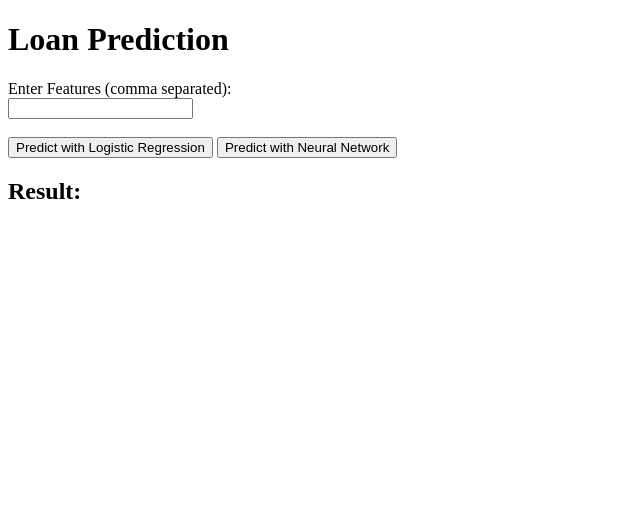
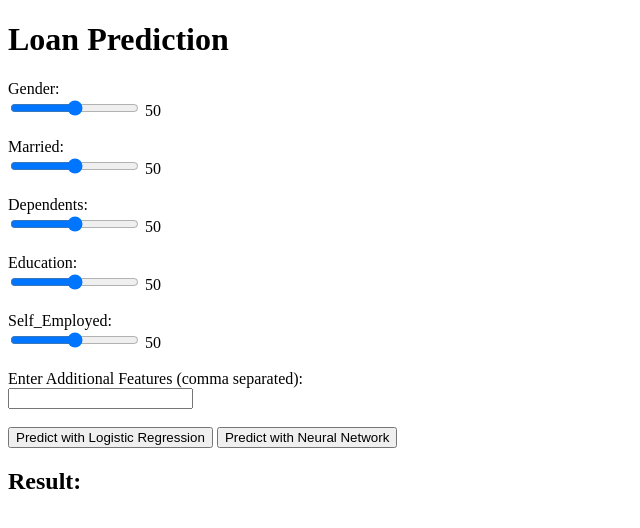
Before and after one commit to NataliiaShevchenko620/Finance_loan_approval_prediction_data, a Python web app: template templates/Index.html in a window 1280 px wide. Shown: the top 528 px of the page, without its empty margins (0-640 px from the left). Run offline with Jinja, Linux system fonts and the light colour scheme; the template is opened without the code that fills it, so the values that code supplies are empty.

Commit message:
Added fixed HTML

```diff
--- a/templates/Index.html
+++ b/templates/Index.html
@@ -8,16 +8,49 @@
 <body>
     <h1>Loan Prediction</h1>
     <form id="predictionForm">
-        <label for="features">Enter Features (comma separated):</label><br>
-        <input type="text" id="features" name="features" required><br><br>
+        <label for="feature1">Gender:</label><br>
+        <input type="range" id="feature1" name="Gender" min="-100000" max="100000" step="1" oninput="updateValue(this.value, 'value1')">
+        <span id="value1">50</span><br><br>
+
+        <label for="feature2">Married:</label><br>
+        <input type="range" id="feature2" name="Married" min="0" max="100" step="1" oninput="updateValue(this.value, 'value2')">
+        <span id="value2">50</span><br><br>
+
+        <label for="feature3">Dependents:</label><br>
+        <input type="range" id="feature3" name="Dependents" min="0" max="100" step="1" oninput="updateValue(this.value, 'value3')">
+        <span id="value3">50</span><br><br>
+
+        <label for="feature4">Education:</label><br>
+        <input type="range" id="feature4" name="Education" min="0" max="100" step="1" oninput="updateValue(this.value, 'value4')">
+        <span id="value4">50</span><br><br>
+
+        <label for="feature5">Self_Employed:</label><br>
+        <input type="range" id="feature5" name="Self_Employed" min="0" max="100" step="1" oninput="updateValue(this.value, 'value5')">
+        <span id="value5">50</span><br><br>
+
+        <label for="features">Enter Additional Features (comma separated):</label><br>
+        <input type="text" id="features" name="features"><br><br>
+
         <button type="button" onclick="predict('logistic')">Predict with Logistic Regression</button>
         <button type="button" onclick="predict('nn')">Predict with Neural Network</button>
     </form>
     <h2>Result: <span id="result"></span></h2>
 
     <script>
+        function updateValue(value, elementId) {
+            document.getElementById(elementId).innerText = value;
+        }
+
         function predict(model) {
-            const features = document.getElementById('features').value.split(',').map(Number);
+            const feature1 = parseInt(document.getElementById('feature1').value);
+            const feature2 = parseInt(document.getElementById('feature2').value);
+            const feature3 = parseInt(document.getElementById('feature3').value);
+            const feature4 = parseInt(document.getElementById('feature4').value);
+            const feature5 = parseInt(document.getElementById('feature5').value);
+            const additionalFeatures = document.getElementById('features').value.split(',').map(Number);
+
+            const features = [feature1, feature2, feature3, feature4, feature5, ...additionalFeatures];
+
             fetch(`/predict_${model}`, {
                 method: 'POST',
                 headers: {
```
